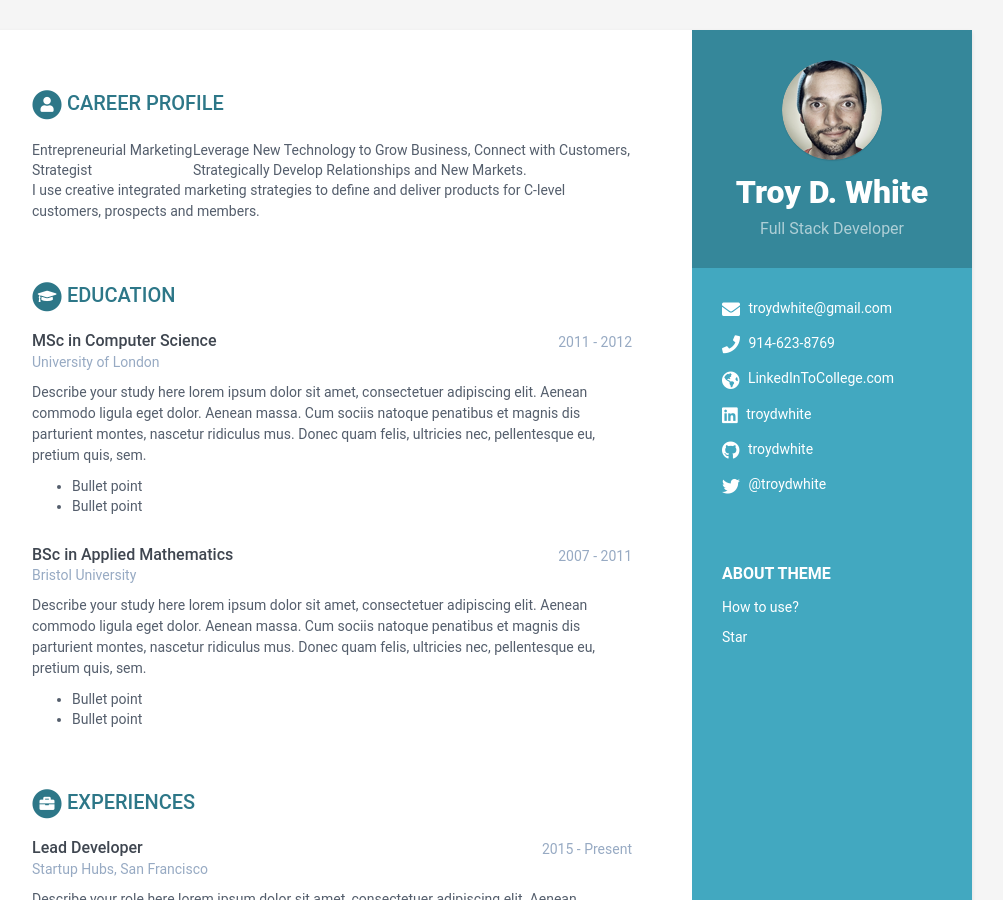
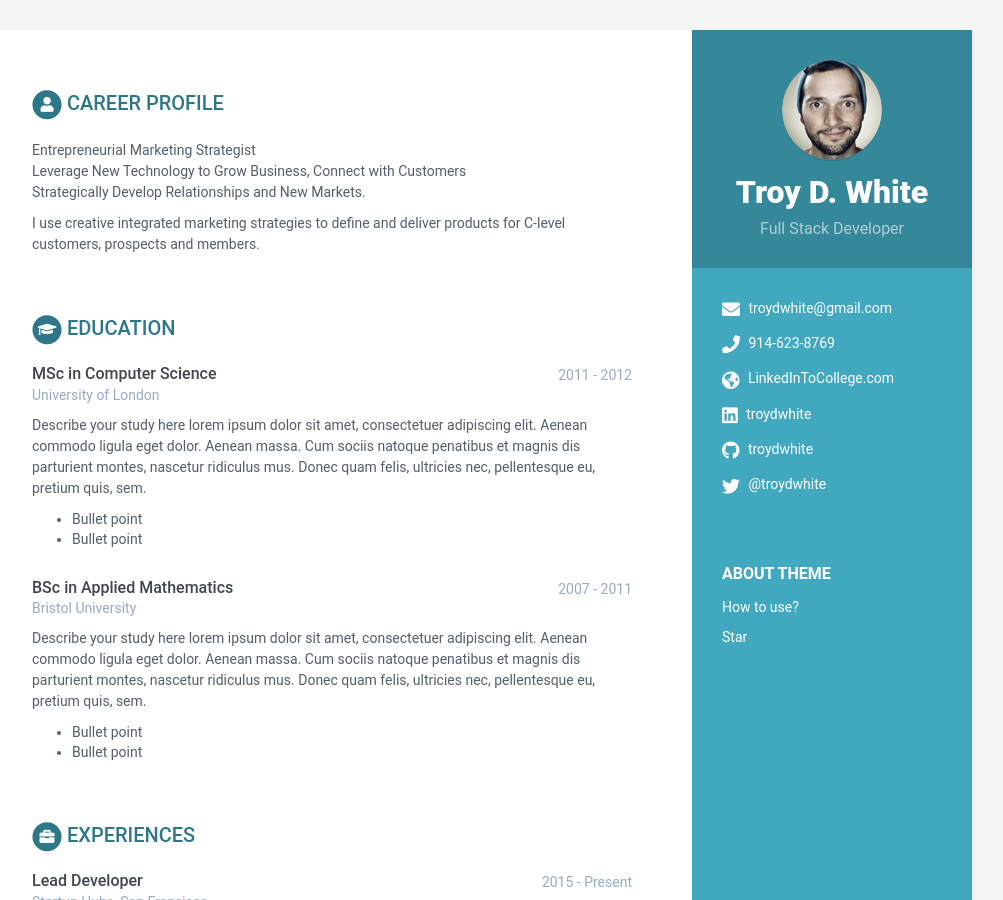
Before and after one commit to CurtComber/resume, a Jekyll site: the page built from index.html, in a window 1280 px wide and 900 px high. Shown: the whole window, without its empty margins (168-1171 px from the left). Built offline with Jekyll 4.4.1, drawn with Linux system fonts in a browser that asks for light colours.

```diff
--- a/_data/data.yml
+++ b/_data/data.yml
@@ -35,7 +35,9 @@ sidebar:
 career-profile:
     title: Career Profile
     summary: |
-      Entrepreneurial Marketing Strategist | Leverage New Technology to Grow Business, Connect with Customers,  Strategically Develop Relationships and New Markets.
+      Entrepreneurial Marketing Strategist<br />
+      Leverage New Technology to Grow Business, Connect with Customers<br />
+      Strategically Develop Relationships and New Markets.
 
       I use creative integrated marketing strategies to define and deliver products for C-level customers, prospects and members.
 
```
